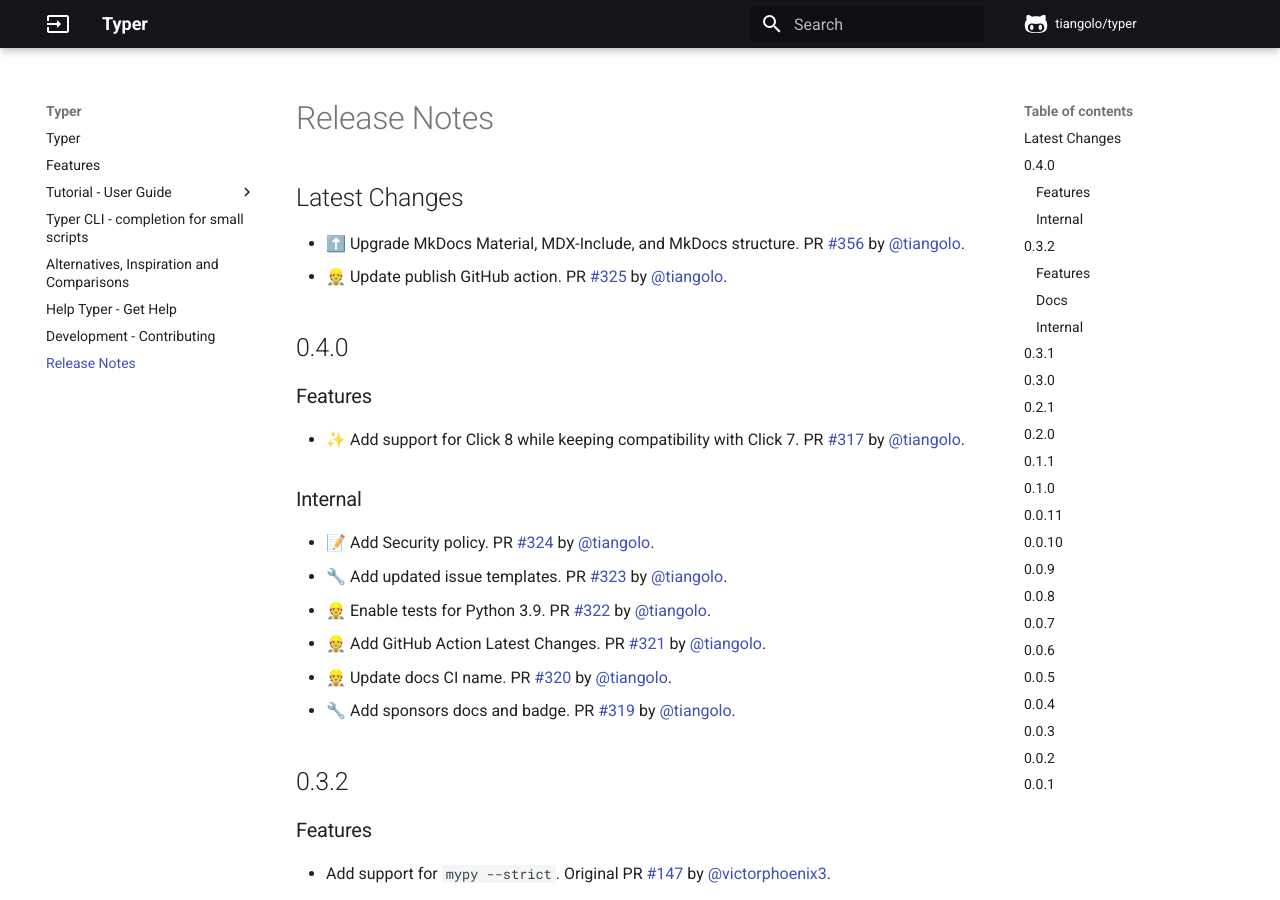
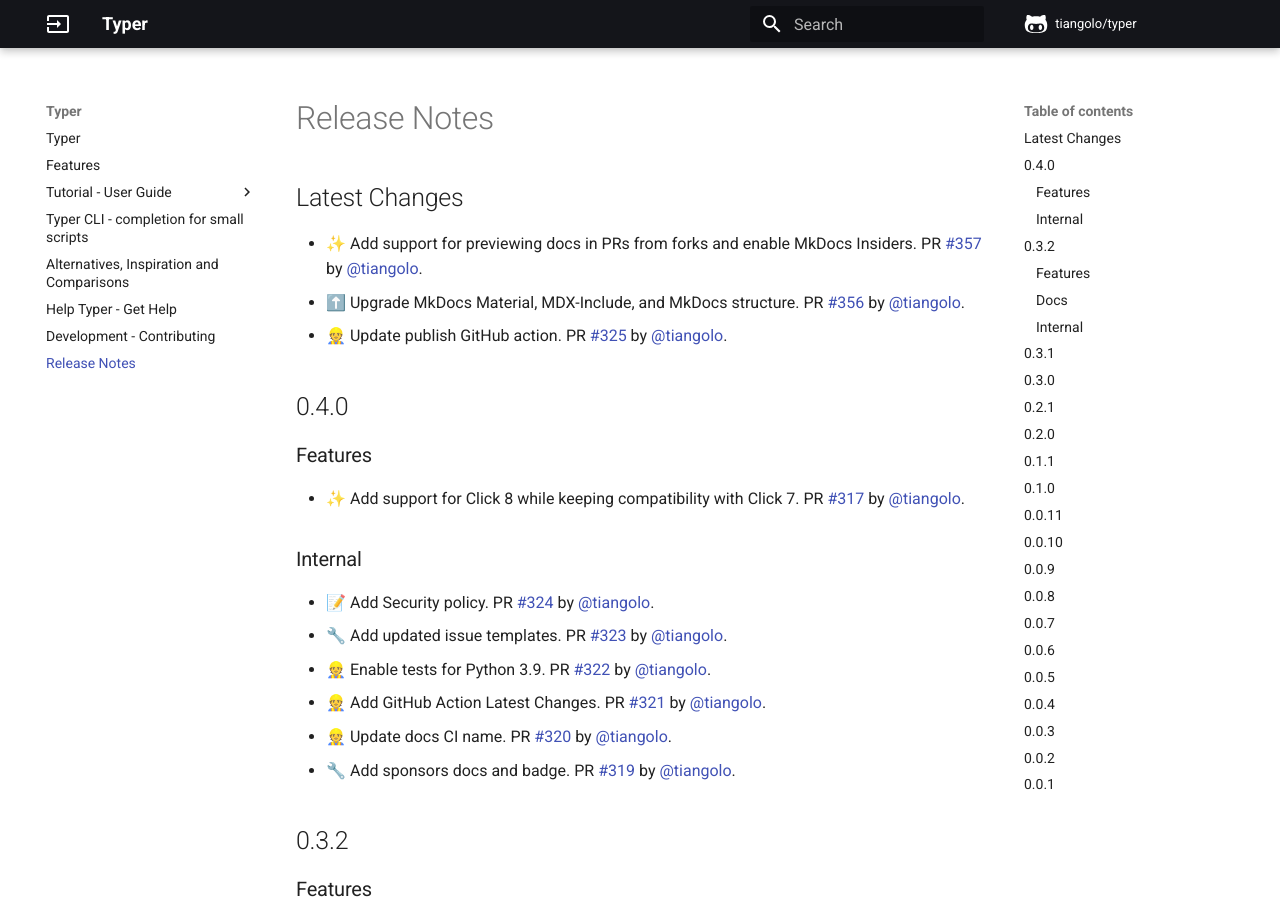
Before and after one commit to RED0731/red_pythonTyper, an MkDocs documentation site: the page built from docs/release-notes.md, in a window 1280 px wide and 900 px high. Built offline with MkDocs 1.6.1 and Material for MkDocs 9.7.7, drawn with Linux system fonts in a browser that asks for light colours; comment, search, counter and statistics services are not loaded.

Commit message:
📝 Update release notes

```diff
--- a/docs/release-notes.md
+++ b/docs/release-notes.md
@@ -1,5 +1,6 @@
 ## Latest Changes
 
+* ✨ Add support for previewing docs in PRs from forks and enable MkDocs Insiders. PR [#357](https://github.com/tiangolo/typer/pull/357) by [@tiangolo](https://github.com/tiangolo).
 * ⬆️ Upgrade MkDocs Material, MDX-Include, and MkDocs structure. PR [#356](https://github.com/tiangolo/typer/pull/356) by [@tiangolo](https://github.com/tiangolo).
 * 👷 Update publish GitHub action. PR [#325](https://github.com/tiangolo/typer/pull/325) by [@tiangolo](https://github.com/tiangolo).
 
```
